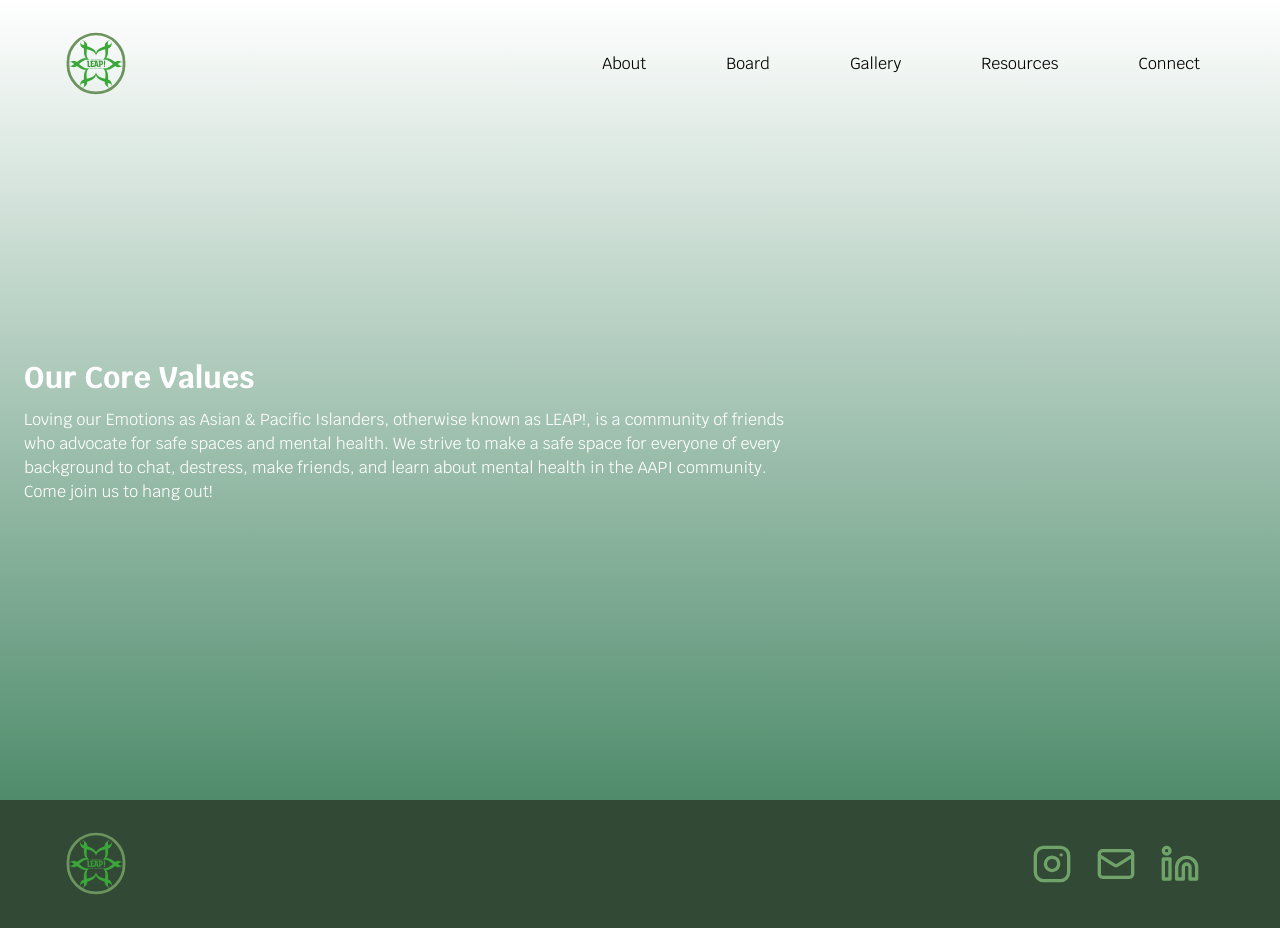
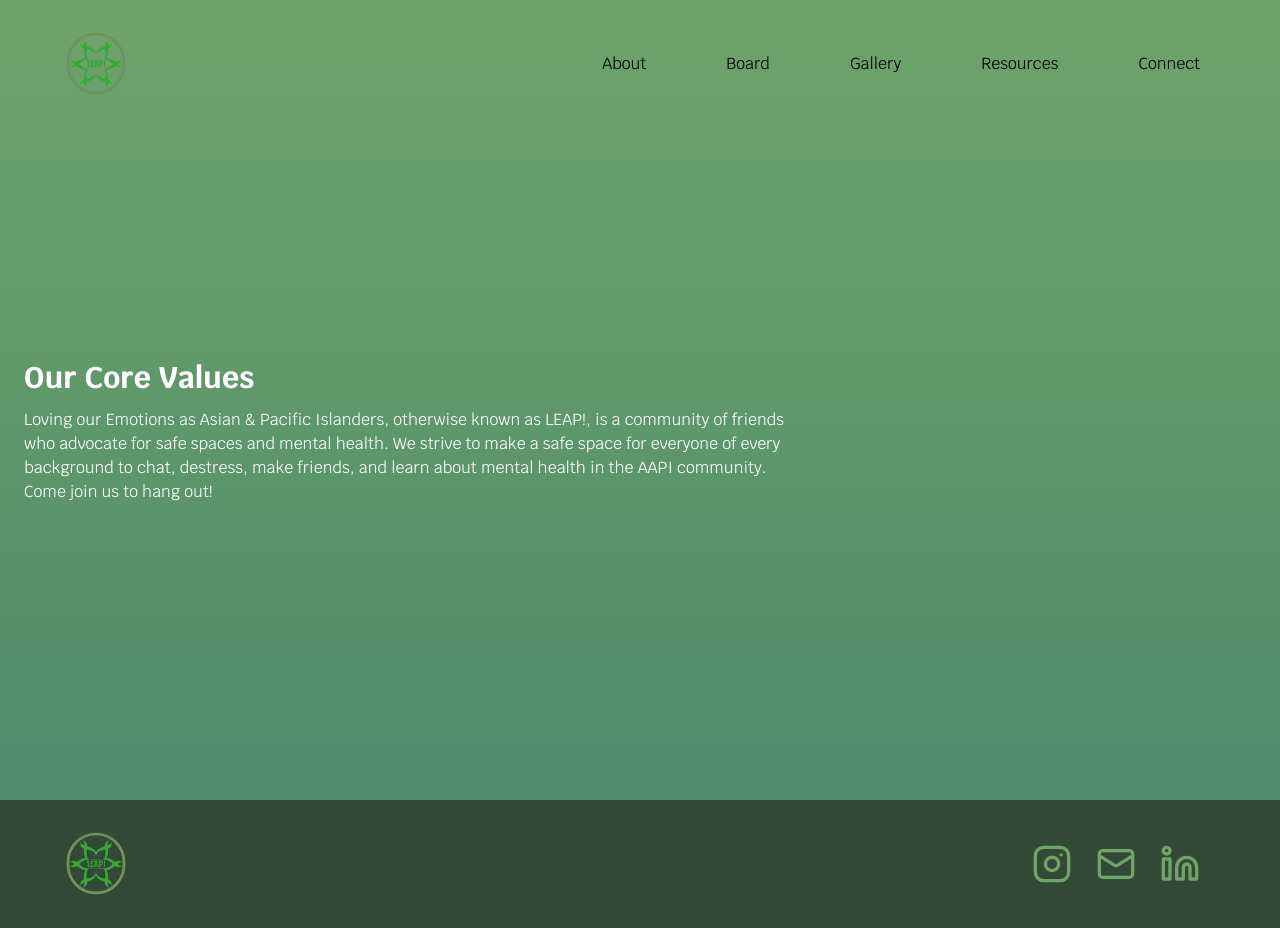
Before and after one commit to acm-ucr/leap-website, a Next.js app: page / in a window 1280 px wide. Built offline with nearby package versions, Linux system fonts and the light colour scheme.

Commit message:
Changed background gradient.

```diff
--- a/src/app/page.tsx
+++ b/src/app/page.tsx
@@ -1,5 +1,4 @@
 import Description_Component from "../components/homepage/Description_Component";
-
 
 const Home = () => {
   return (
--- a/src/components/homepage/Description_Component.tsx
+++ b/src/components/homepage/Description_Component.tsx
@@ -2,7 +2,7 @@ import React from "react";
 
 const Description_Component = () => {
   return (
-    <div className="h-screen bg-gradient-to-b from-white to-leap-mid-green">
+    <div className="h-screen bg-gradient-to-b from-leap-light-green to-leap-mid-green">
       <div className="py-10">
         <h2 className="mb-3 ml-6 mt-80 font-leap text-3xl font-bold text-white">
           Our Core Values
```
